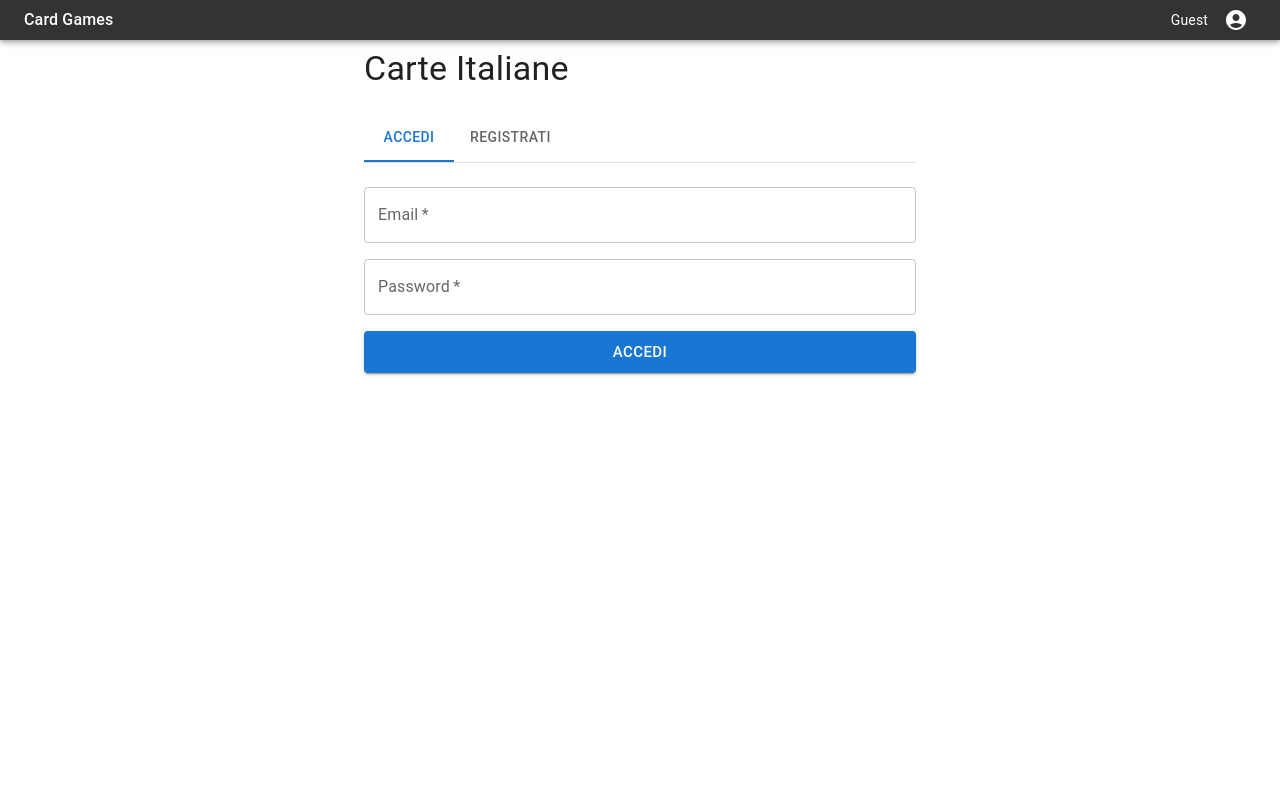
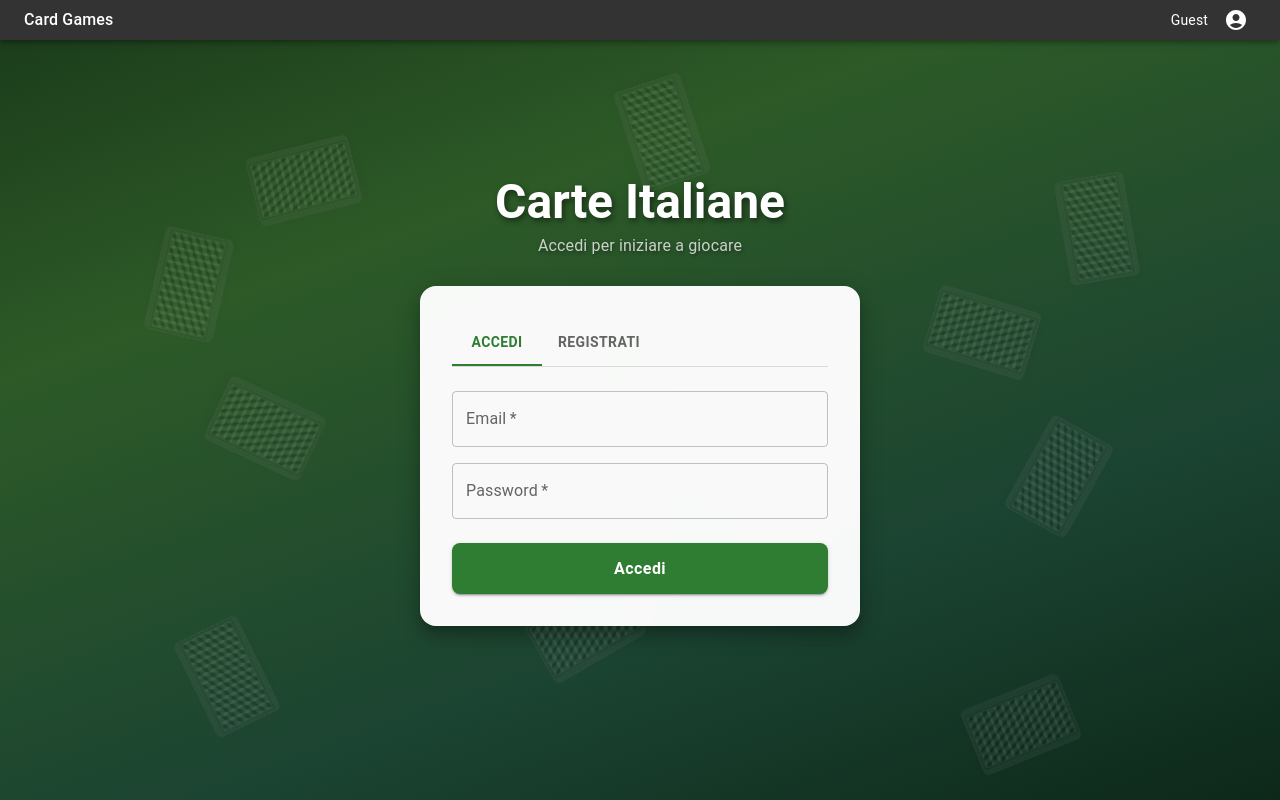
Before and after one commit to Kimerao0/card-games, a React (Vite) app in the folder ui/: page /login in a window 1280 px wide. Built offline with nearby package versions, Linux system fonts and the light colour scheme.

Commit message:
Better login style

```diff
--- a/ui/src/pages/Login/index.tsx
+++ b/ui/src/pages/Login/index.tsx
@@ -1,11 +1,14 @@
 // src/pages/Login.tsx
 import { type FC, type SyntheticEvent, useMemo, useState } from 'react';
-import { Alert, Box, Button, Container, Tab, Tabs, TextField, Typography } from '@mui/material';
+import { Alert, Box, Button, Paper, Tab, Tabs, TextField, Typography } from '@mui/material';
 import { Navigate, useLocation, useNavigate, type Location as RouterLocation } from 'react-router-dom';
+import styled from '@emotion/styled';
+import { keyframes } from '@emotion/react';
 
 import { useAppSelector } from '@/store/hooks';
 import { selectAuthInitialized, selectIsAuthenticated } from '@/store/slices/authSlice';
 import { useLoginMutation, useRegisterMutation } from '@/store/api/authApi';
+import RetroImg from '@/assets/cards/napoletane/retro.jpg';
 
 type LocationState = {
   from?: RouterLocation;
@@ -20,6 +23,15 @@ const isSafeInternalPath = (path: string): boolean => {
 
 const toFullPath = (loc: RouterLocation): string => `${loc.pathname}${loc.search}${loc.hash}`;
 
+const shuffleArray = (arr: number[]): number[] => {
+  const shuffled = [...arr];
+  for (let i = shuffled.length - 1; i > 0; i--) {
+    const j = Math.floor(Math.random() * (i + 1));
+    [shuffled[i], shuffled[j]] = [shuffled[j], shuffled[i]];
+  }
+  return shuffled;
+};
+
 export const Login: FC = () => {
   const isAuthenticated = useAppSelector(selectIsAuthenticated);
   const isAuthInitialized = useAppSelector(selectAuthInitialized);
@@ -33,6 +45,11 @@ export const Login: FC = () => {
     const candidate = fromLoc ? toFullPath(fromLoc) : '/';
     return isSafeInternalPath(candidate) ? candidate : '/';
   }, [location.state]);
+
+  const scatteredCards = useMemo(() => {
+    const allIds = Array.from({ length: 40 }, (_, i) => i + 1);
+    return shuffleArray(allIds).slice(0, 12);
+  }, []);
 
   const [activeTab, setActiveTab] = useState(0);
 
@@ -49,11 +66,13 @@ export const Login: FC = () => {
   // If auth is still initializing, avoid bouncing around.
   if (!isAuthInitialized) {
     return (
-      <Container maxWidth="sm" sx={{ py: 6 }}>
-        <Typography aria-busy="true" aria-live="polite">
+      <PageWrapper>
+        <ContentLayer>
+          <Typography aria-busy="true" aria-live="polite" sx={{ color: 'rgba(255,255,255,0.7)' }}>
             Caricamento...
           </Typography>
-      </Container>
+        </ContentLayer>
+      </PageWrapper>
     );
   }
 
@@ -106,15 +125,48 @@ export const Login: FC = () => {
   const isSubmitDisabled = (activeTab === 0 && isLoginLoading) || (activeTab === 1 && isRegisterLoading);
 
   return (
-    <Container maxWidth="sm" sx={{ py: 6 }}>
-      <Typography variant="h4" component="h1" sx={{ mb: 3 }}>
+    <PageWrapper>
+      {/* Scattered background cards */}
+      <ScatteredCardsLayer>
+        {scatteredCards.map((cardId, index) => {
+          const angle = ((index * 47 + 13) % 360) - 180;
+          const xPercent = ((index * 31 + 7) % 90) + 5;
+          const yPercent = ((index * 43 + 19) % 80) + 10;
+          return (
+            <ScatteredCard
+              key={cardId}
+              style={{
+                left: `${xPercent}%`,
+                top: `${yPercent}%`,
+                transform: `rotate(${angle}deg)`,
+                backgroundImage: `url(${RetroImg})`,
+                animationDelay: `${index * 0.1}s`,
+              }}
+            />
+          );
+        })}
+      </ScatteredCardsLayer>
+
+      {/* Main content */}
+      <ContentLayer>
+        <TitleBlock>
+          <Typography variant="h3" component="h1" sx={{ fontWeight: 700, color: '#fff', textShadow: '2px 3px 6px rgba(0,0,0,0.5)', mb: 0.5 }}>
             Carte Italiane
           </Typography>
+          <Typography variant="body1" sx={{ color: 'rgba(255,255,255,0.75)', textShadow: '1px 2px 4px rgba(0,0,0,0.4)' }}>
+            Accedi per iniziare a giocare
+          </Typography>
+        </TitleBlock>
 
+        <LoginCard elevation={12}>
           <Box sx={{ borderBottom: 1, borderColor: 'divider', mb: 3 }}>
-        <Tabs value={activeTab} onChange={handleTabChange}>
-          <Tab label="Accedi" />
-          <Tab label="Registrati" />
+            <Tabs
+              value={activeTab}
+              onChange={handleTabChange}
+              TabIndicatorProps={{ style: { backgroundColor: '#2e7d32' } }}
+            >
+              <Tab label="Accedi" sx={{ fontWeight: 600, '&.Mui-selected': { color: '#2e7d32' } }} />
+              <Tab label="Registrati" sx={{ fontWeight: 600, '&.Mui-selected': { color: '#2e7d32' } }} />
             </Tabs>
           </Box>
 
@@ -140,7 +192,7 @@ export const Login: FC = () => {
                 fullWidth
               />
 
-          <Button type="submit" variant="contained" size="large" disabled={isSubmitDisabled}>
+              <Button type="submit" variant="contained" size="large" disabled={isSubmitDisabled} sx={submitButtonSx}>
                 {isLoginLoading ? 'Accesso in corso...' : 'Accedi'}
               </Button>
             </Box>
@@ -177,11 +229,89 @@ export const Login: FC = () => {
                 fullWidth
               />
 
-          <Button type="submit" variant="contained" size="large" disabled={isSubmitDisabled}>
+              <Button type="submit" variant="contained" size="large" disabled={isSubmitDisabled} sx={submitButtonSx}>
                 {isRegisterLoading ? 'Registrazione in corso...' : 'Registrati'}
               </Button>
             </Box>
           )}
-    </Container>
+        </LoginCard>
+      </ContentLayer>
+    </PageWrapper>
   );
 };
+
+const submitButtonSx = {
+  mt: 1,
+  py: 1.4,
+  bgcolor: '#2e7d32',
+  fontWeight: 600,
+  fontSize: '1rem',
+  borderRadius: 2,
+  textTransform: 'none' as const,
+  '&:hover': { bgcolor: '#1b5e20', transform: 'translateY(-2px)', boxShadow: 6 },
+  transition: 'all 0.2s ease',
+};
+
+const cardFadeIn = keyframes`
+  from { opacity: 0; transform: scale(0.8); }
+  to { opacity: 0.12; }
+`;
+
+const fadeInUp = keyframes`
+  from { opacity: 0; transform: translateY(24px); }
+  to { opacity: 1; transform: translateY(0); }
+`;
+
+const PageWrapper = styled('div')({
+  position: 'relative',
+  width: '100%',
+  minHeight: '100%',
+  background: 'linear-gradient(160deg, #1a3a1a 0%, #2d5a27 30%, #1b4332 70%, #0d2818 100%)',
+  overflow: 'hidden',
+});
+
+const ScatteredCardsLayer = styled('div')({
+  position: 'absolute',
+  inset: 0,
+  pointerEvents: 'none',
+  overflow: 'hidden',
+});
+
+const ScatteredCard = styled('div')({
+  position: 'absolute',
+  width: '70px',
+  height: '105px',
+  backgroundSize: 'cover',
+  backgroundPosition: 'center',
+  borderRadius: '6px',
+  opacity: 0,
+  animation: `${cardFadeIn} 0.8s ease forwards`,
+  boxShadow: '2px 4px 12px rgba(0,0,0,0.3)',
+});
+
+const ContentLayer = styled('div')({
+  position: 'relative',
+  zIndex: 1,
+  display: 'flex',
+  flexDirection: 'column',
+  alignItems: 'center',
+  justifyContent: 'center',
+  minHeight: '100%',
+  gap: '28px',
+  padding: '48px 24px',
+});
+
+const TitleBlock = styled('div')({
+  textAlign: 'center',
+  animation: `${fadeInUp} 0.5s ease`,
+});
+
+const LoginCard = styled(Paper)({
+  width: '100%',
+  maxWidth: '440px',
+  padding: '32px',
+  borderRadius: '16px',
+  background: 'rgba(255,255,255,0.97)',
+  backdropFilter: 'blur(10px)',
+  animation: `${fadeInUp} 0.5s ease 0.15s both`,
+});
```
Lines whose indentation alone changed are shown as unchanged.
